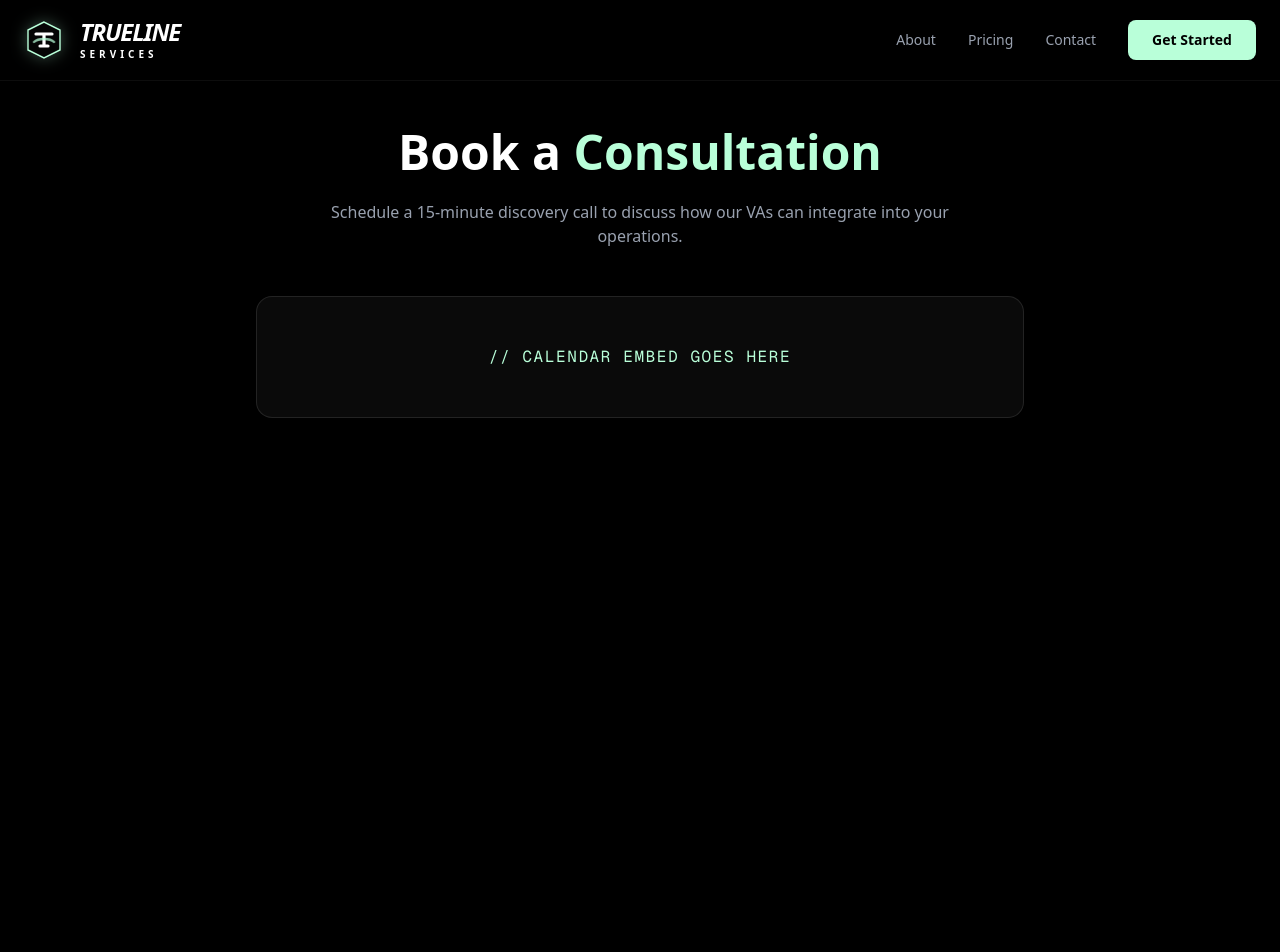
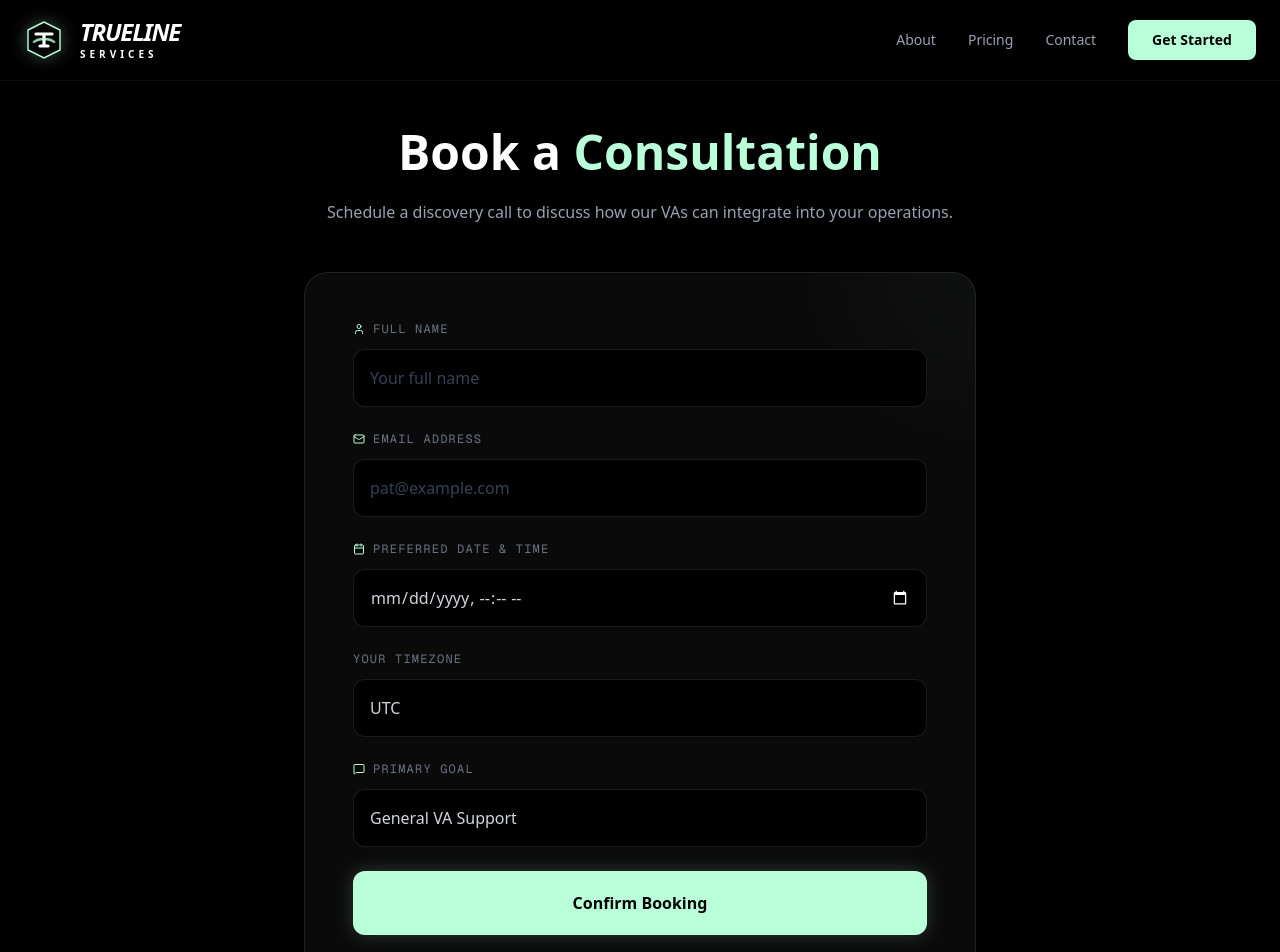
Before and after one commit to machu21/trueline-services, a Next.js app: page /consultation in a window 1280 px wide. Shown: the top 952 px of the page. Before the commit the page ends 800 px from the top, so only its background shows below. Built offline with nearby package versions, Linux system fonts and the light colour scheme; no server answers.

Commit message:
consultation added

```diff
--- a/app/consultation/page.tsx
+++ b/app/consultation/page.tsx
@@ -1,20 +1,141 @@
+"use client";
+import { useState } from "react";
+import { useRouter } from "next/navigation";
+import { supabase } from "@/lib/supabase";
 import Navbar from "@/components/Navbar";
+import { Calendar, Clock, User, Mail, MessageSquare } from "lucide-react";
 
 export default function ConsultationPage() {
+  const router = useRouter();
+  const [loading, setLoading] = useState(false);
+
+  async function handleBooking(e: React.FormEvent<HTMLFormElement>) {
+    e.preventDefault();
+    setLoading(true);
+
+    const formData = new FormData(e.currentTarget);
+
+    // Get the user's local timezone automatically
+    const userTimezone = Intl.DateTimeFormat().resolvedOptions().timeZone;
+
+    const { error } = await supabase
+      .from("consultations")
+      .insert([{
+        full_name: formData.get("name"),
+        email: formData.get("email"),
+        scheduled_date: formData.get("date"),
+        topic: formData.get("topic"),
+        timezone: userTimezone, // Send the detected timezone here
+      }]);
+
+    if (!error) {
+      router.push("/consultation/success");
+    } else {
+      alert("Error booking: " + error.message);
+      setLoading(false);
+    }
+  }
+
   return (
-    <main className="bg-black min-h-screen">
+    <main className="bg-black min-h-screen text-white">
       <Navbar />
-      <section className="pt-32 pb-20 container mx-auto px-6 text-center">
-        <h1 className="text-5xl font-extrabold text-white mb-6">
-          Book a <span className="text-ice">Consultation</span>
-        </h1>
-        <p className="text-gray-400 max-w-2xl mx-auto mb-12">
-          Schedule a 15-minute discovery call to discuss how our VAs can integrate into your operations.
-        </p>
+      <section className="pt-32 pb-20 container mx-auto px-6">
+        <div className="max-w-3xl mx-auto text-center mb-12">
+          <h1 className="text-5xl font-extrabold mb-6">
+            Book a <span className="text-ice">Consultation</span>
+          </h1>
+          <p className="text-gray-400">
+            Schedule a discovery call to discuss how our VAs can integrate into your operations.
+          </p>
+        </div>
 
-        {/* Placeholder for Scheduling Embed or Form */}
-        <div className="bg-dark-card border border-white/10 p-12 rounded-2xl max-w-3xl mx-auto">
-           <p className="text-ice font-mono tracking-widest">// CALENDAR EMBED GOES HERE</p>
+        <div className="bg-[#0A0A0A] border border-white/10 p-8 md:p-12 rounded-3xl max-w-2xl mx-auto shadow-2xl relative overflow-hidden">
+          {/* Subtle Glow Decor */}
+          <div className="absolute -top-24 -right-24 w-48 h-48 bg-ice/5 blur-[80px] rounded-full" />
+
+          <form onSubmit={handleBooking} className="space-y-6 relative z-10">
+            <div>
+              <label className="flex items-center space-x-2 text-xs font-mono uppercase tracking-widest text-gray-500 mb-3">
+                <User className="w-3 h-3 text-ice" />
+                <span>Full Name</span>
+              </label>
+              <input
+                name="name"
+                required
+                type="text"
+                placeholder="Your full name"
+                className="w-full bg-black border border-white/10 rounded-xl px-4 py-4 focus:border-ice outline-none transition-all placeholder:text-gray-700"
+              />
+            </div>
+
+            <div>
+              <label className="flex items-center space-x-2 text-xs font-mono uppercase tracking-widest text-gray-500 mb-3">
+                <Mail className="w-3 h-3 text-ice" />
+                <span>Email Address</span>
+              </label>
+              <input
+                name="email"
+                required
+                type="email"
+                placeholder="pat@example.com"
+                className="w-full bg-black border border-white/10 rounded-xl px-4 py-4 focus:border-ice outline-none transition-all placeholder:text-gray-700"
+              />
+            </div>
+
+            <div>
+              <label className="flex items-center space-x-2 text-xs font-mono uppercase tracking-widest text-gray-500 mb-3">
+                <Calendar className="w-3 h-3 text-ice" />
+                <span>Preferred Date & Time</span>
+              </label>
+              <input
+                name="date"
+                required
+                type="datetime-local"
+                className="w-full bg-black border border-white/10 rounded-xl px-4 py-4 focus:border-ice outline-none transition-all text-gray-300 [color-scheme:dark]"
+              />
+            </div>
+
+            <div>
+              <label className="flex items-center space-x-2 text-xs font-mono uppercase tracking-widest text-gray-500 mb-3">
+                <span>Your Timezone</span>
+              </label>
+              <select
+                name="timezone"
+                defaultValue={Intl.DateTimeFormat().resolvedOptions().timeZone}
+                className="w-full bg-black border border-white/10 rounded-xl px-4 py-4 focus:border-ice outline-none transition-all text-gray-300 appearance-none cursor-pointer"
+              >
+                <option value="UTC">UTC</option>
+                <option value="America/New_York">Eastern Time (ET)</option>
+                <option value="America/Los_Angeles">Pacific Time (PT)</option>
+                <option value="Asia/Manila">Philippine Time (PHT)</option>
+                {/* Add more as needed or use a mapper */}
+              </select>
+            </div>
+
+            <div>
+              <label className="flex items-center space-x-2 text-xs font-mono uppercase tracking-widest text-gray-500 mb-3">
+                <MessageSquare className="w-3 h-3 text-ice" />
+                <span>Primary Goal</span>
+              </label>
+              <select
+                name="topic"
+                className="w-full bg-black border border-white/10 rounded-xl px-4 py-4 focus:border-ice outline-none transition-all text-gray-300 appearance-none cursor-pointer"
+              >
+                <option value="General VA Support">General VA Support</option>
+                <option value="Lead Generation">Lead Generation</option>
+                <option value="Technical/Development Support">Technical Support</option>
+                <option value="Executive Admin">Executive Admin</option>
+              </select>
+            </div>
+
+            <button
+              type="submit"
+              disabled={loading}
+              className="w-full bg-ice hover:bg-white text-black font-bold py-5 rounded-xl transition-all shadow-[0_0_20px_rgba(185,255,217,0.2)] active:scale-[0.98] disabled:opacity-50"
+            >
+              {loading ? "Loading..." : "Confirm Booking"}
+            </button>
+          </form>
         </div>
       </section>
     </main>
--- /dev/null
+++ b/app/consultation/success/page.tsx
@@ -0,0 +1,39 @@
+"use client";
+import Link from "next/link";
+import { CheckCircle, Calendar, ArrowRight } from "lucide-react";
+import { motion } from "framer-motion";
+
+export default function SuccessPage() {
+  return (
+    <main className="bg-black min-h-screen flex items-center justify-center px-6">
+      <motion.div
+        initial={{ opacity: 0, scale: 0.9 }}
+        animate={{ opacity: 1, scale: 1 }}
+        className="max-w-md w-full text-center"
+      >
+        <div className="inline-flex items-center justify-center w-20 h-20 bg-ice/10 rounded-full mb-8 border border-ice/20">
+          <CheckCircle className="w-10 h-10 text-ice" />
+        </div>
+
+        <h1 className="text-3xl font-bold text-white mb-4">Consultation Booked!</h1>
+        <p className="text-gray-400 mb-10 leading-relaxed">
+          Your discovery call has been logged. We&apos;ve sent a calendar invitation to your email address with the meeting link.
+        </p>
+
+        <div className="space-y-4">
+          <Link
+            href="/"
+            className="flex items-center justify-center space-x-2 w-full bg-ice text-black font-bold py-4 rounded-xl hover:bg-white transition-all"
+          >
+            <span>Return Home</span>
+            <ArrowRight className="w-4 h-4" />
+          </Link>
+
+          <p className="text-xs font-mono text-gray-600 uppercase tracking-widest">
+            Trueline Services // Efficiency Delivered
+          </p>
+        </div>
+      </motion.div>
+    </main>
+  );
+}
```
